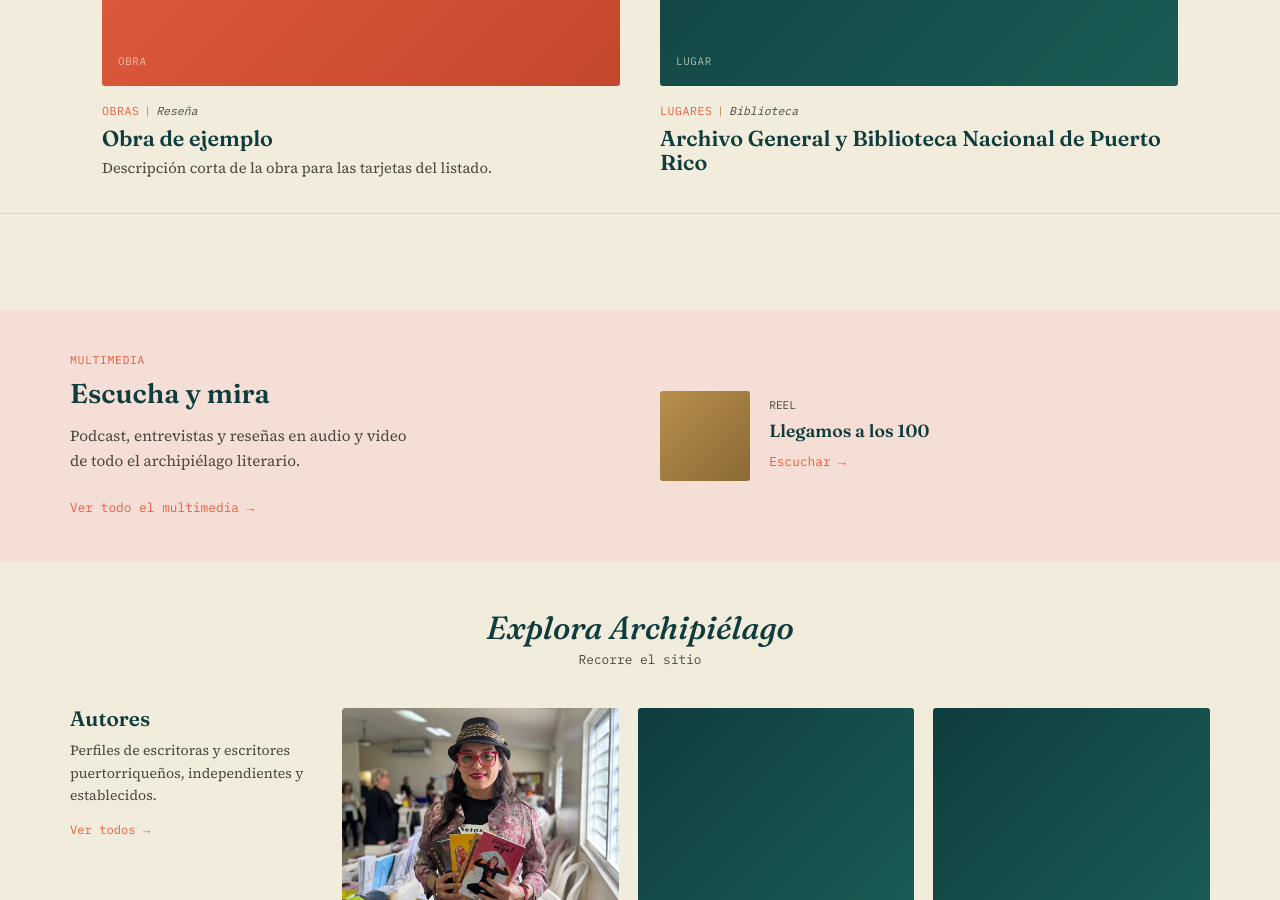
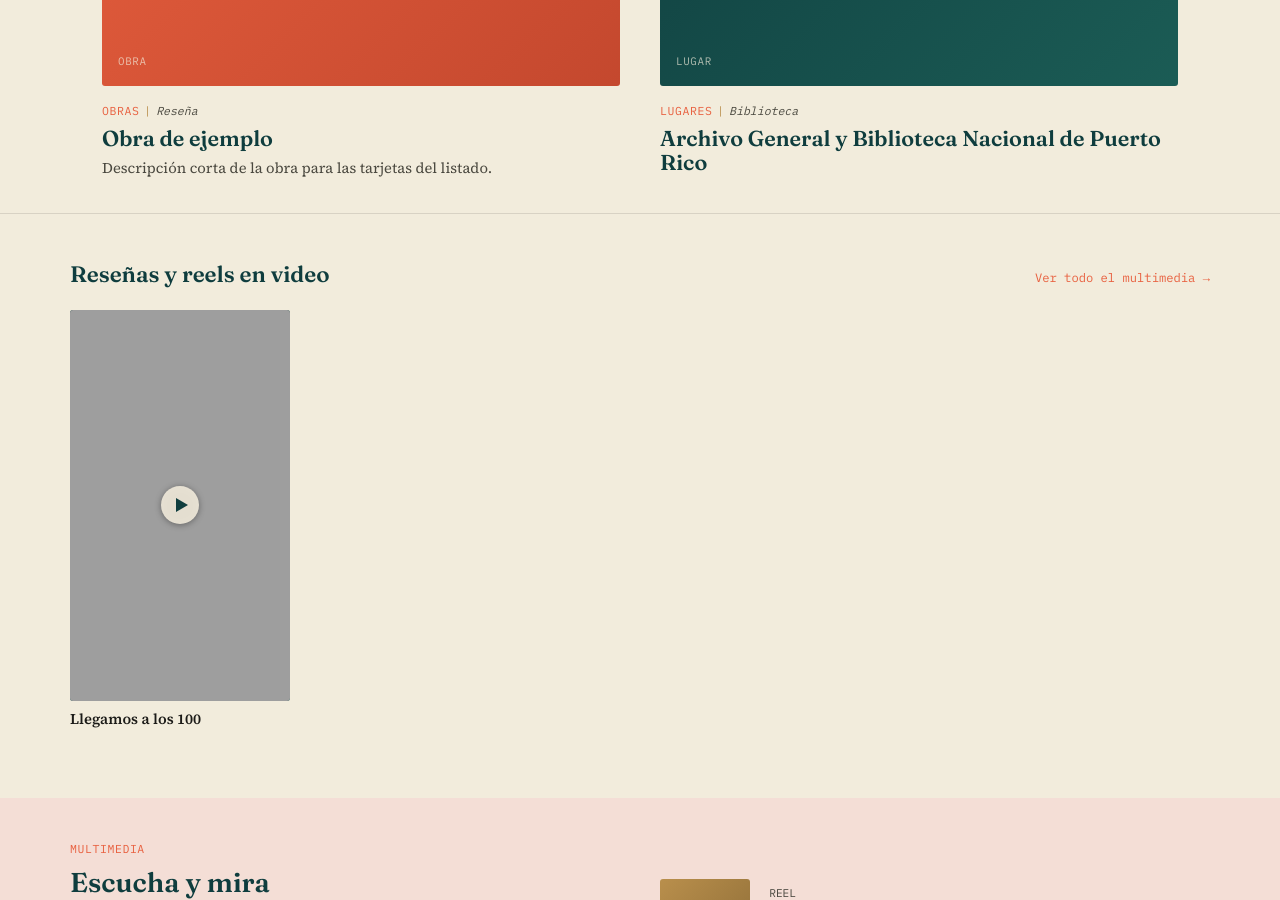
Before and after one commit to rgjanet/archipielago, a Jekyll site: the page built from index.html, in a window 1280 px wide and 900 px high, scrolled down 1365 px. Built offline with Jekyll 4.4.1, drawn with Linux system fonts in a browser that asks for light colours.

Commit message:
Update home-videocarousel.html

```diff
--- a/_includes/home-videocarousel.html
+++ b/_includes/home-videocarousel.html
@@ -1,8 +1,8 @@
 <div class="video-carousel-section">
-  {% assign video_reviews = site.media | where: "media_type", "Reseña en video" %}
+  {% assign video_reviews = site.media | where_exp: "m", "m.media_type == 'Reseña en video' or m.media_type == 'Reel'" %}
   {% if video_reviews.size > 0 %}
   <div class="vc-heading">
-    <h2>{{ include.heading | default: "Reseñas en video" }}</h2>
+    <h2>{{ include.heading | default: "Reseñas y reels en video" }}</h2>
     <a href="{{ '/multimedia/' | relative_url }}">Ver todo el multimedia →</a>
   </div>
   <div class="video-carousel">
```
